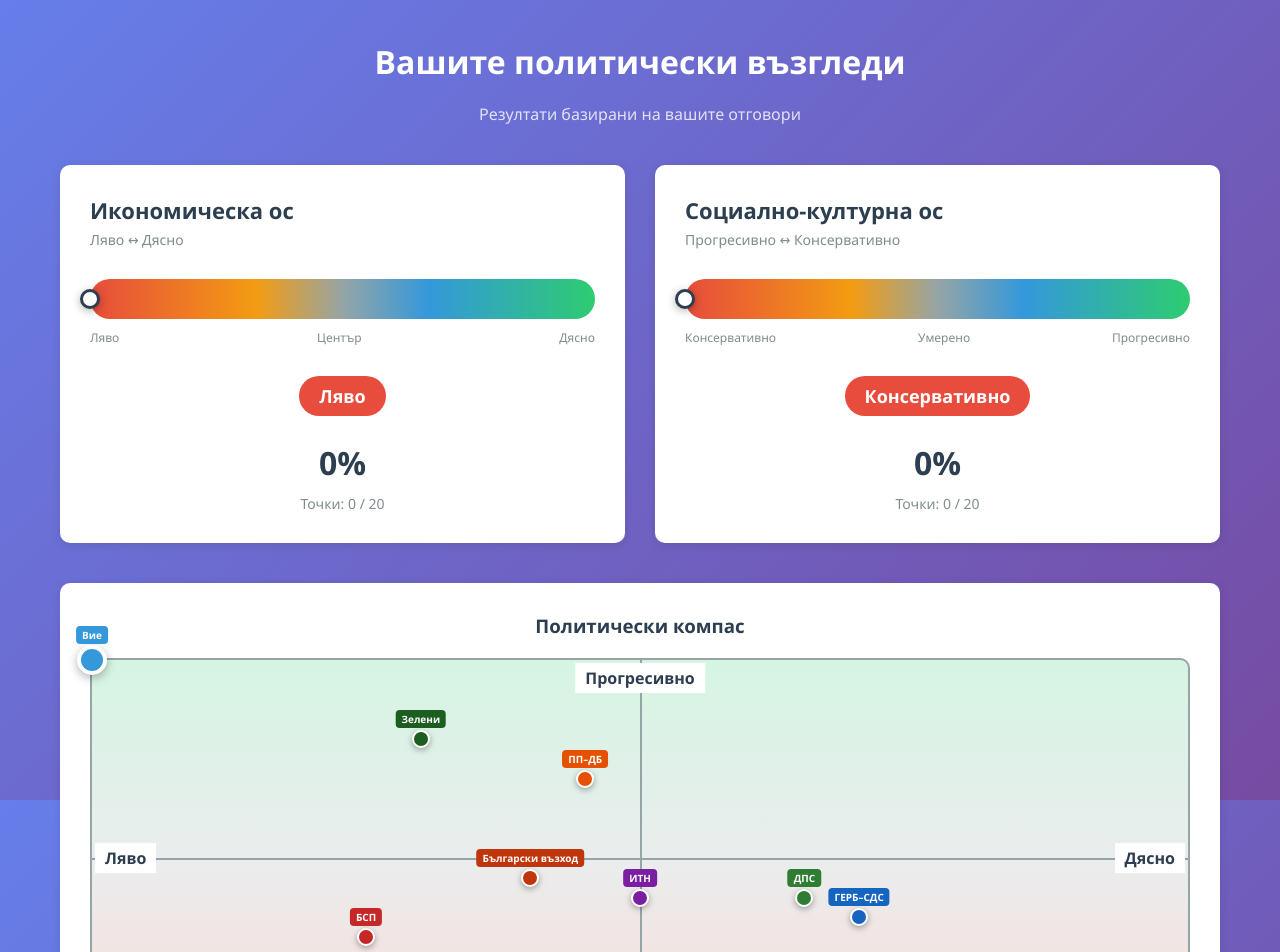
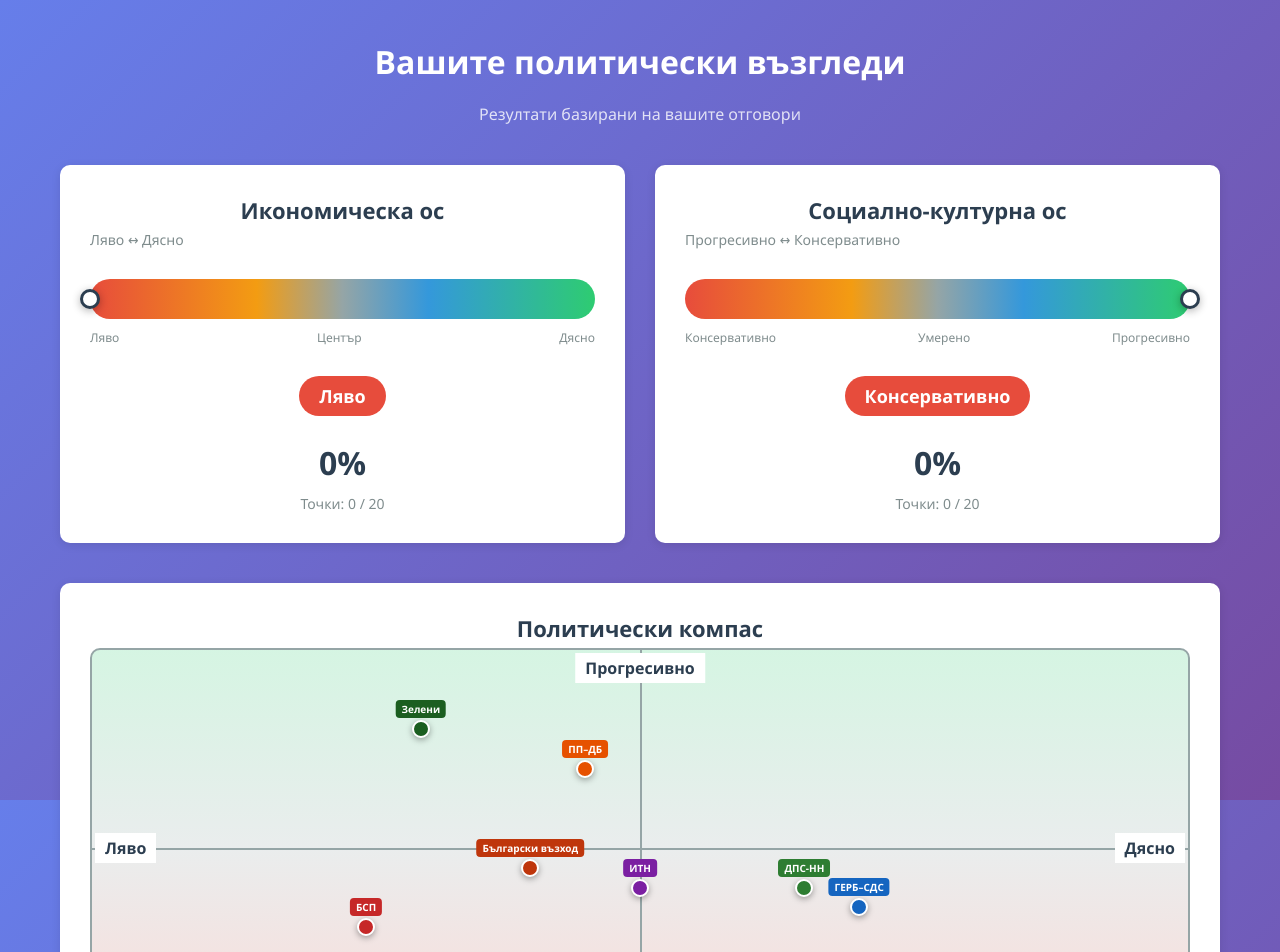
Before and after one commit to MiroJ/political-views, an Angular app in the folder political-views/: page /#/results in a window 1280 px wide. Shown: the top 952 px of the page. Built offline with nearby package versions, Linux system fonts and the light colour scheme.

Commit message:
Fix values of some questions.

```diff
--- a/political-views/src/app/questionnaire/questionnaire.ts
+++ b/political-views/src/app/questionnaire/questionnaire.ts
@@ -2,7 +2,7 @@ import { ChangeDetectorRef, Component, OnInit } from '@angular/core';
 import { CommonModule } from '@angular/common';
 import { RouterLink } from '@angular/router';
 import { Router } from '@angular/router';
-import { QuestionService } from '../question';
+import { QuestionService } from '../question-service';
 import { Question as QuestionModel, UserAnswer } from '../models';
 
 @Component({
--- a/political-views/src/app/results/results.html
+++ b/political-views/src/app/results/results.html
@@ -56,8 +56,8 @@
         </div>
     </div>
 
-    <div class="political-compass">
-        <h3>Политически компас</h3>
+    <div class="result-card political-compass">
+        <h2>Политически компас</h2>
         <div class="compass-grid">
             <div class="compass-labels">
                 <span class="label label-top">Прогресивно</span>
--- a/political-views/src/app/results/results.ts
+++ b/political-views/src/app/results/results.ts
@@ -1,7 +1,7 @@
 import { Component, OnInit } from '@angular/core';
 import { CommonModule } from '@angular/common';
 import { Router } from '@angular/router';
-import { QuestionService } from '../question';
+import { QuestionService } from '../question-service';
 import { Result } from '../models';
 
 @Component({
@@ -16,7 +16,7 @@ export class Results implements OnInit {
         { name: 'ГЕРБ–СДС',          x: 14, y: 13, color: '#1565c0' },
         { name: 'ПП–ДБ',             x: 9,  y: 6,  color: '#e65100' },
         { name: 'БСП',               x: 5,  y: 14, color: '#c62828' },
-        { name: 'ДПС',               x: 13, y: 12, color: '#2e7d32' },
+        { name: 'ДПС-НН',            x: 13, y: 12, color: '#2e7d32' },
         { name: 'Възраждане',        x: 7,  y: 18, color: '#4a148c' },
         { name: 'ИТН',               x: 10, y: 12, color: '#7b1fa2' },
         { name: 'Български възход',  x: 8,  y: 11, color: '#bf360c' },
@@ -42,6 +42,6 @@ export class Results implements OnInit {
     }
 
     getSocialPosition(): number {
-        return this.result ? this.result.socialPercentage : 50;
+        return this.result ? 100 - this.result.socialPercentage : 50;
     }
 }
--- a/political-views/src/styles.css
+++ b/political-views/src/styles.css
@@ -247,6 +247,7 @@ body {
     color: #2c3e50;
     margin-bottom: 5px;
     font-size: 22px;
+    text-align: center;
 }
 
 .axis-label {
@@ -340,12 +341,6 @@ body {
     border-radius: 10px;
     box-shadow: 0 2px 10px rgba(0, 0, 0, 0.1);
     margin-bottom: 30px;
-}
-
-.political-compass h3 {
-    text-align: center;
-    color: #2c3e50;
-    margin-bottom: 20px;
 }
 
 .compass-grid {
```
Also changed, not shown: political-views/public/questions.json (+20 -20 lines), political-views/src/app/question-service.ts (renamed from political-views/src/app/question.ts), 1 other file (tests, documents, lock files or other folders).
